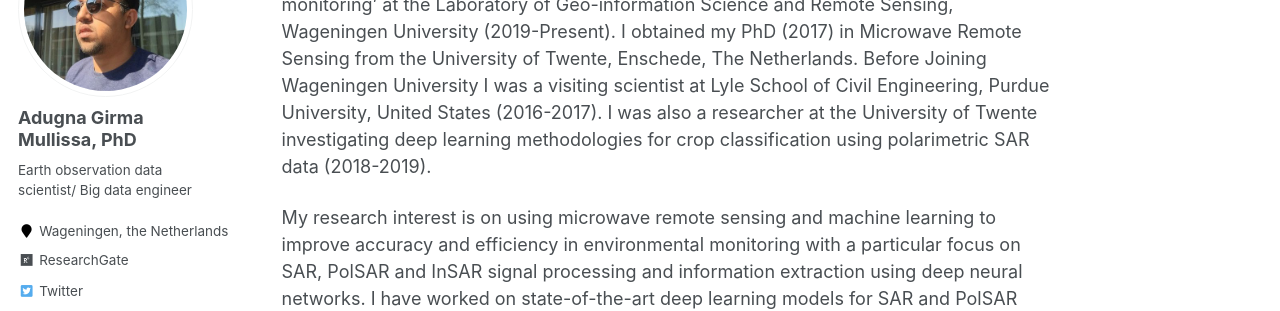
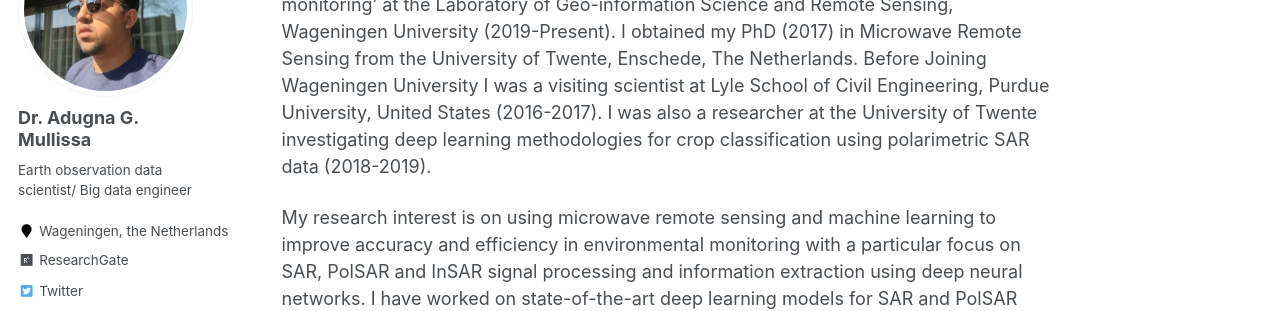
Before and after one commit to adugnag/adugnag.github.io, a Jekyll site: the page built from _pages/about.md, in a window 1280 px wide. Shown: the part 196-507 px from the top of the page. Built offline with Jekyll 4.4.1, drawn with Linux system fonts in a browser that asks for light colours; some web fonts are replaced.

Commit message:
Update _config.yml

```diff
--- a/_config.yml
+++ b/_config.yml
@@ -80,7 +80,7 @@ analytics:
 
 # Site Author
 author:
-  name             : "Adugna Girma Mullissa, PhD"
+  name             : "Dr. Adugna G. Mullissa"
   avatar           : "Mullissa.jpg"
   bio              : "Earth observation data scientist/ Big data engineer"
   location         : "Wageningen, the Netherlands"
```
